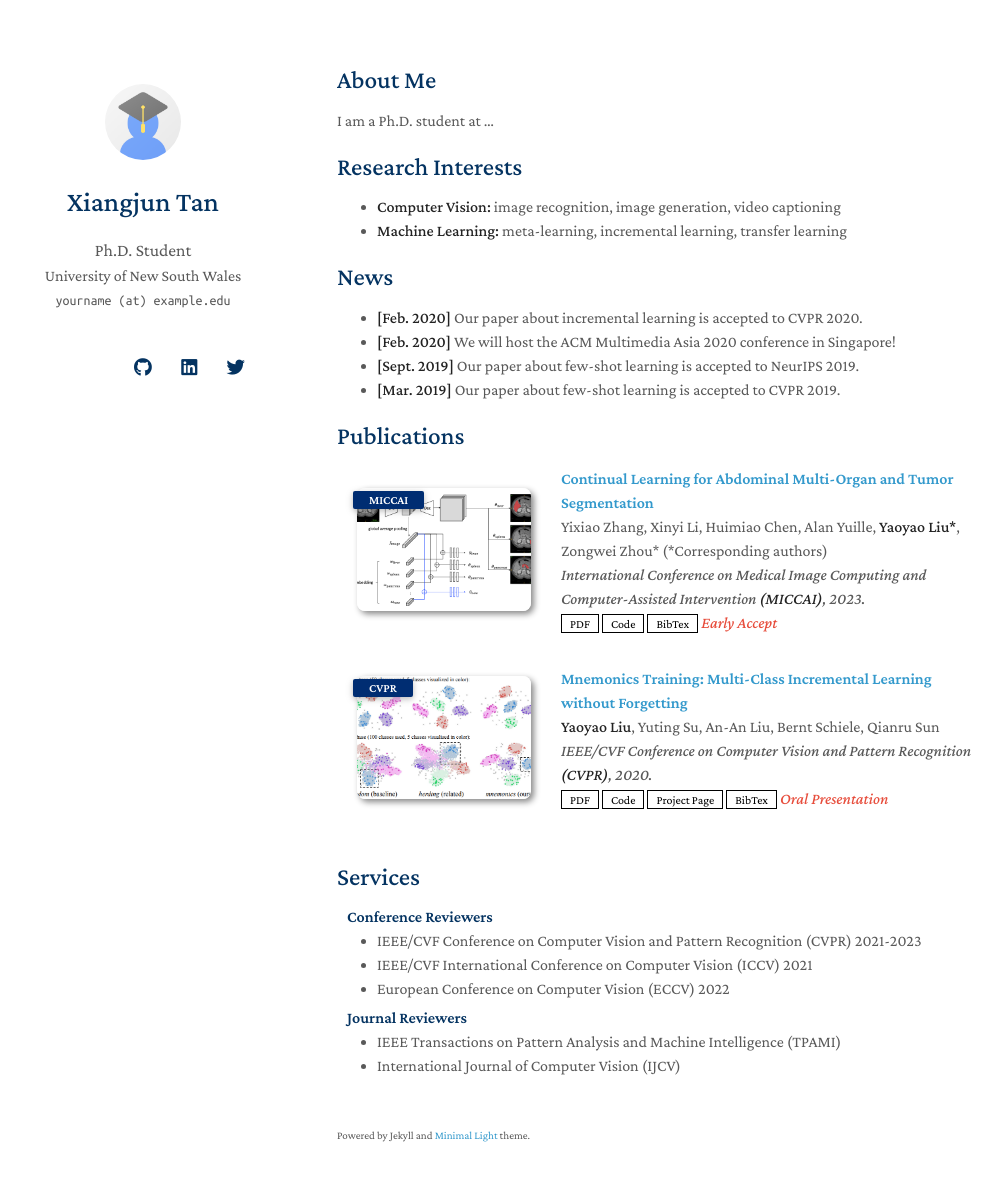
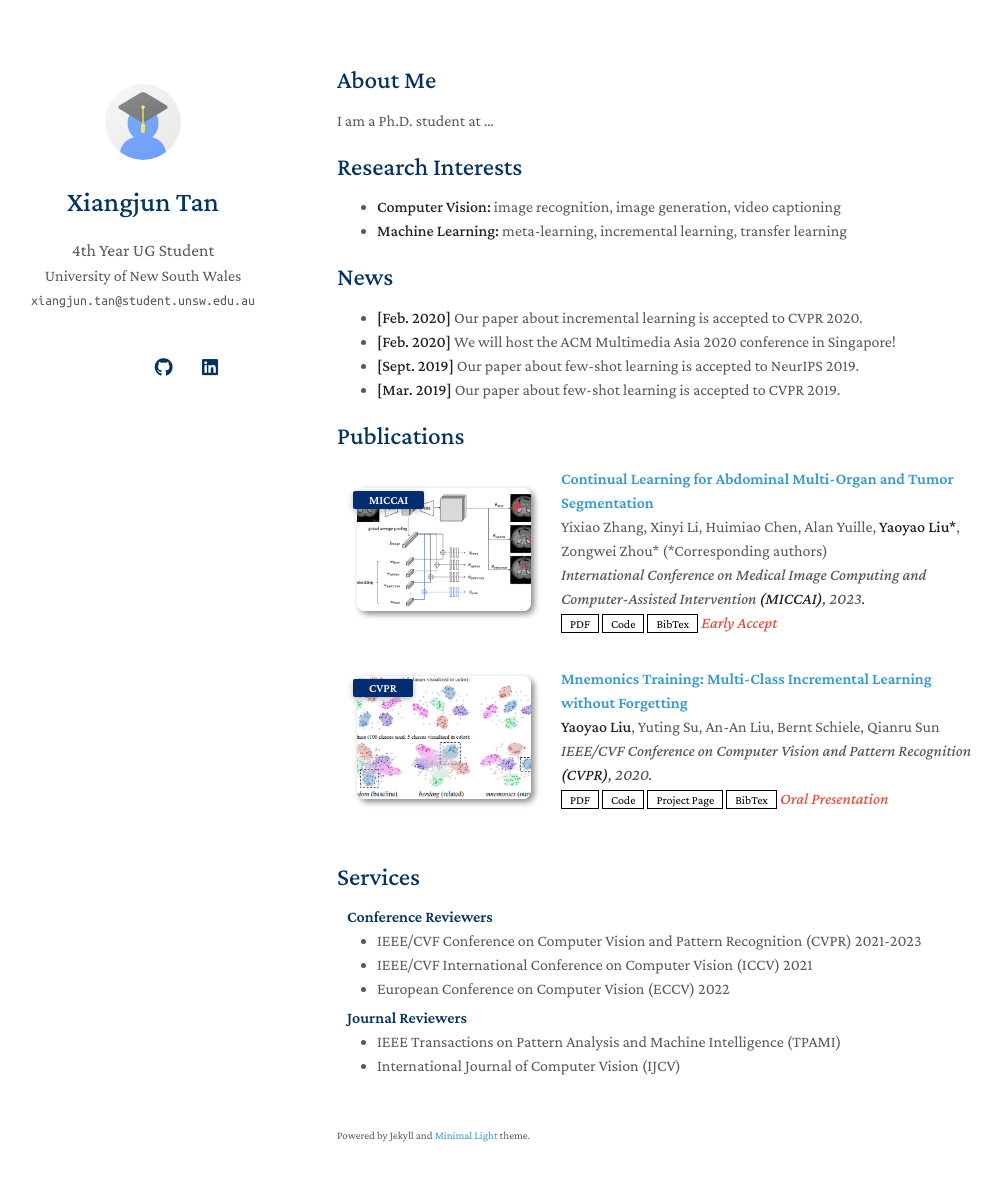
Before and after one commit to xiangjun-tan/xiangjun-tan.github.io, a Jekyll site: the page built from index.md, in a window 1280 px wide and 1216 px high. Shown: the top 1181 px of the window, without its empty margins (133-1135 px from the left). Built offline with Jekyll 4.4.1, drawn with Linux system fonts in a browser that asks for light colours; nearby versions of some CDN libraries; a style sheet for code colours, icons or effects is not loaded; our own code applies the rules of GitHub Pages for plain Markdown files.

Commit message:
Update _config.yml

```diff
--- a/_config.yml
+++ b/_config.yml
@@ -1,12 +1,12 @@
 # Basic Information
 title: Xiangjun Tan
-position: Ph.D. Student
+position: 4th Year UG Student
 affiliation: University of New South Wales
-email: yourname (at) example.edu
+email: xiangjun.tan@student.unsw.edu.au
 
 # Search Engine Optimization (SEO)
 # The following information is used to improve the website traffic from search engines, e.g., Google.
-keywords: minimal light
+keywords: UNSWRSA, Xiangjun Tan
 description: The Minimal Light is a simple and elegant jekyll theme for academic personal homepage.
 canonical: https://minimal-light-theme.yliu.me/
 
@@ -16,7 +16,6 @@ google_scholar: https://scholar.google.com/
 cv_link: assets/files/curriculum_vitae.pdf
 github_link: https://github.com/
 linkedin: https://www.linkedin.com/
-twitter: https://twitter.com/
 
 # Images (e.g., your profile picture and your website's favicon)
 # "favicon" and "favicon_dark" are used for the light and dark modes, respectively.
```
